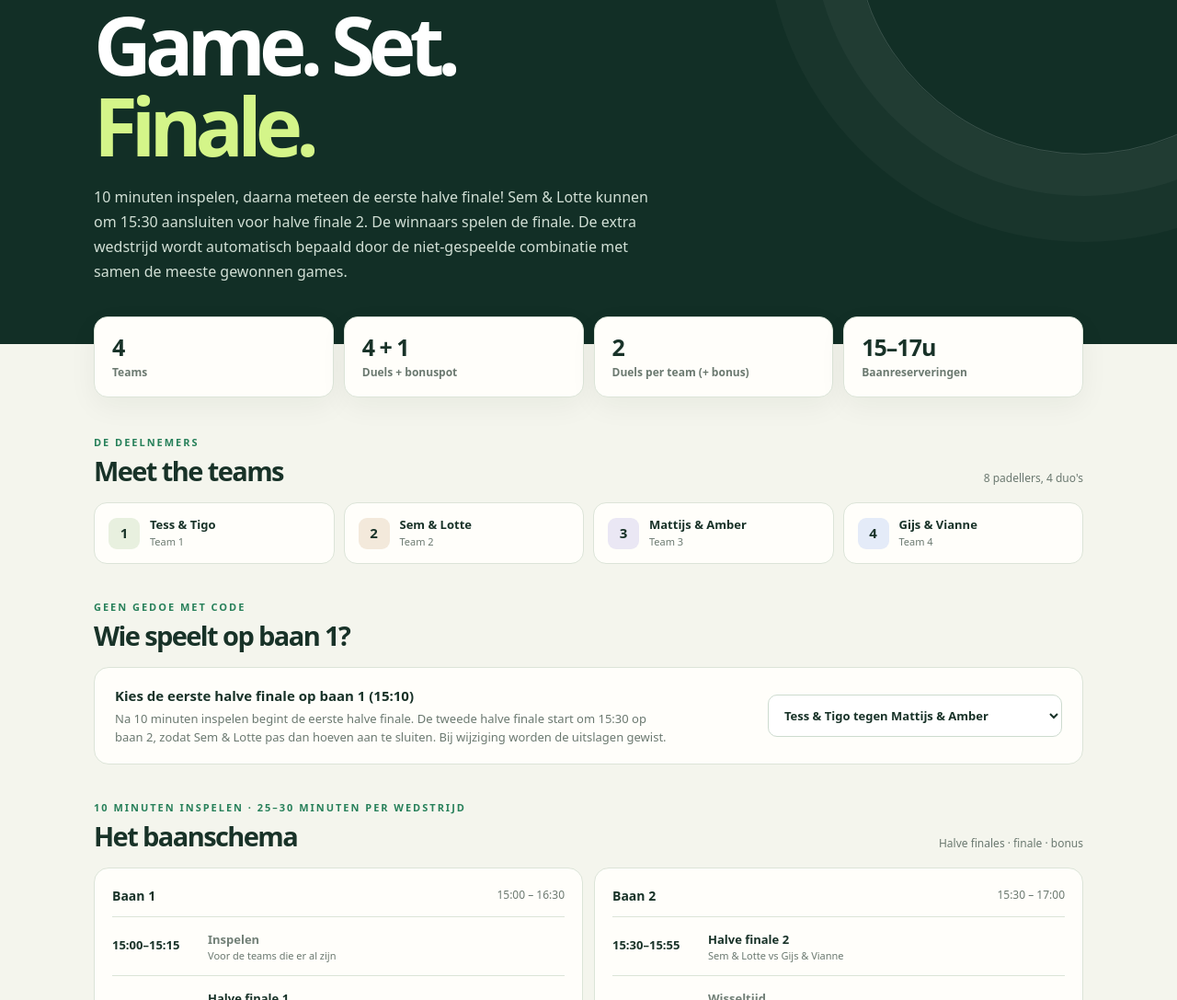
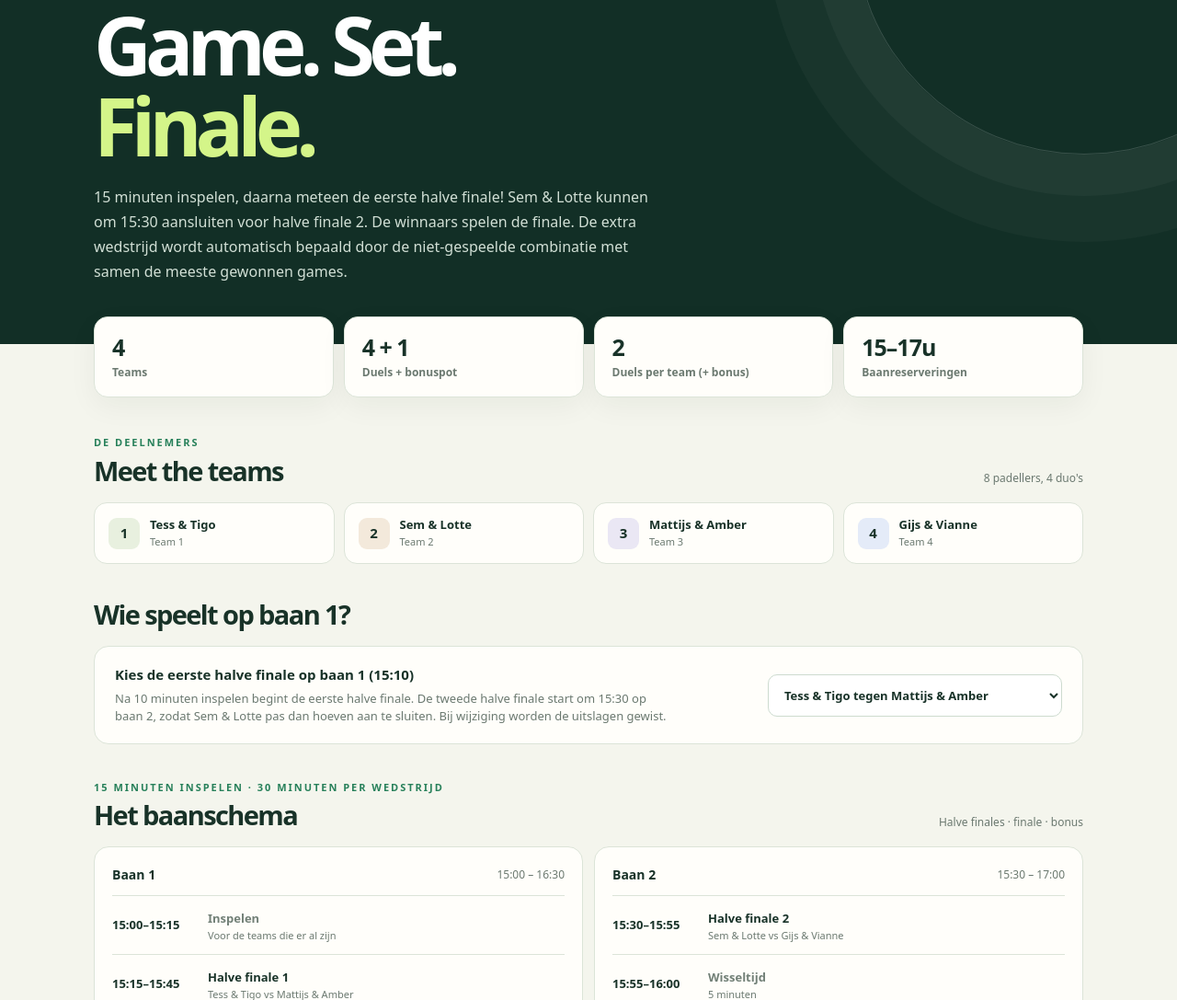
Before and after one commit to Tigo1999/Padeltoernooitje, a plain HTML site: page index.html in a window 1280 px wide. Shown: the part 134-1221 px from the top of the page at 92% size. Drawn offline with Linux system fonts and the light colour scheme.

Commit message:
Update index.html

```diff
--- a/index.html
+++ b/index.html
@@ -119,7 +119,7 @@
     <div class="top"><div class="logo"><span class="ball" aria-hidden="true">✦</span> PADEL OPEN</div><div class="edition">DE VRIENDENEDITIE</div></div>
     <div class="eyebrow">Vier duo's · één kampioen</div>
     <h1>Game. Set.<br><em>Finale.</em></h1>
-    <p class="desc">10 minuten inspelen, daarna meteen de eerste halve finale! Sem &amp; Lotte kunnen om 15:30 aansluiten voor halve finale 2. De winnaars spelen de finale. De extra wedstrijd wordt automatisch bepaald door de niet-gespeelde combinatie met samen de meeste gewonnen games.</p>
+    <p class="desc">15 minuten inspelen, daarna meteen de eerste halve finale! Sem &amp; Lotte kunnen om 15:30 aansluiten voor halve finale 2. De winnaars spelen de finale. De extra wedstrijd wordt automatisch bepaald door de niet-gespeelde combinatie met samen de meeste gewonnen games.</p>
   </div></header>
 
   <div class="container stats" aria-label="Toernooi in cijfers">
@@ -136,7 +136,7 @@
     </section>
 
     <section class="section" aria-labelledby="opzet-heading">
-      <div class="section-header"><div><p class="kicker">Geen gedoe met code</p><h2 id="opzet-heading">Wie speelt op baan 1?</h2></div></div>
+      <div class="section-header"><div><h2 id="opzet-heading">Wie speelt op baan 1?</h2></div></div>
       <div class="settings">
         <div><label for="openingPair">Kies de eerste halve finale op baan 1 (15:10)</label><p>Na 10 minuten inspelen begint de eerste halve finale. De tweede halve finale start om 15:30 op baan 2, zodat Sem &amp; Lotte pas dan hoeven aan te sluiten. Bij wijziging worden de uitslagen gewist.</p></div>
         <select id="openingPair" aria-label="Eerste halve finale">
@@ -148,7 +148,7 @@
     </section>
 
     <section class="section" aria-labelledby="planning-heading">
-      <div class="section-header"><div><p class="kicker">10 minuten inspelen · 25–30 minuten per wedstrijd</p><h2 id="planning-heading">Het baanschema</h2></div><span class="muted" style="font-size:12px">Halve finales · finale · bonus</span></div>
+      <div class="section-header"><div><p class="kicker">15 minuten inspelen · 30 minuten per wedstrijd</p><h2 id="planning-heading">Het baanschema</h2></div><span class="muted" style="font-size:12px">Halve finales · finale · bonus</span></div>
       <div class="schedule" id="schedule"></div>
       <p class="caption">Iedere baan heeft een eigen overzicht. Op baan 2 is er 5 minuten wisseltijd (15:55–16:00 en 16:30–16:35). Halve finale 2 en de bonuswedstrijd duren 25 minuten; de finale en de wedstrijd om plek 3 duren 30 minuten.</p>
     </section>
```
